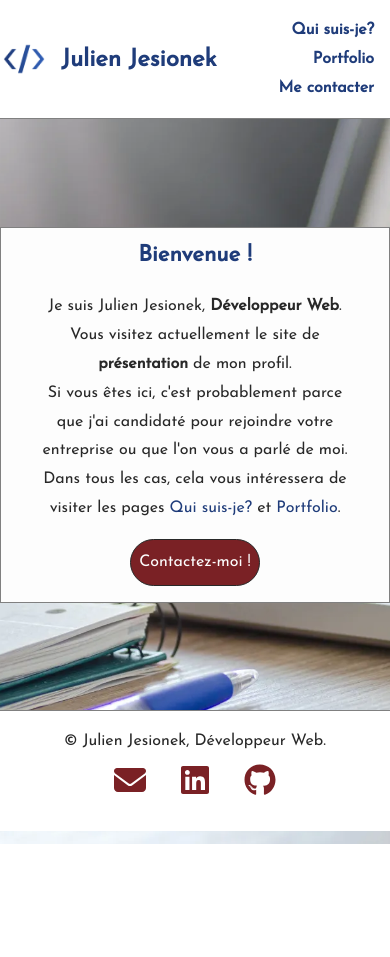
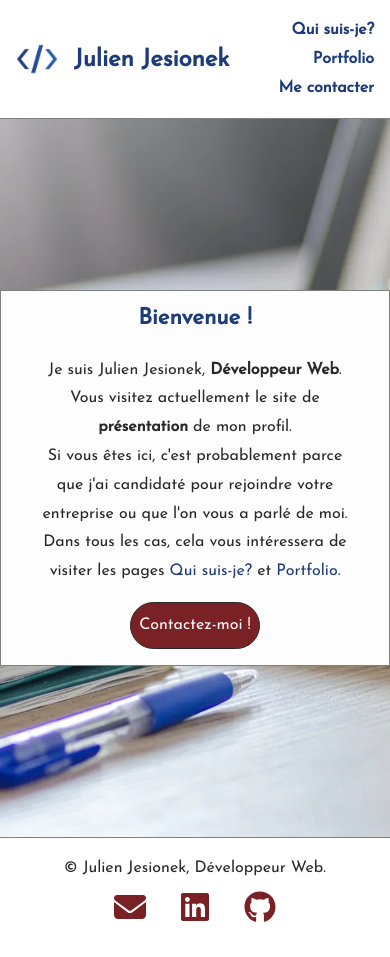
Before and after one commit to JulienJes/portfolio, a React (Create React App) app: page / in a window 390 px wide. Before the commit the page ends 844 px from the top, so only its background shows below. Built offline with nearby package versions, Linux system fonts and the light colour scheme.

Commit message:
tobeprod?

```diff
--- a/src/styles/pages/_aboutme.scss
+++ b/src/styles/pages/_aboutme.scss
@@ -1,6 +1,4 @@
 .about{
-    //margin: 2em auto;
-    min-width: none;
     max-width: none;
     border: none;
     border-radius: unset;
--- a/src/styles/responsive/mobile.scss
+++ b/src/styles/responsive/mobile.scss
@@ -1,15 +1,11 @@
 @media screen and (max-width:767px) {
 
-    // SETTINGS ------------------------
-    main{
-        min-height: 70vh;
-    }
+    //SETTINGS ------------------------
 
-    // HEADER ------------------------
+    //HEADER ------------------------
     .logo-container{
         display: flex;
         align-items: center;
-        margin-left: 0.2rem;
     }
 
     .nav-container{
@@ -25,6 +21,7 @@
         max-width: unset;
         width: 100%;
         border-radius: unset;
+        margin: auto;
     }
 
     //ABOUTME ------------------------
@@ -39,7 +36,7 @@
     }
 
     .head{
-        width: 90%;
+        width: 100%;
     }
 
     .cards{
@@ -75,8 +72,6 @@
         &-body{
             & .project{
                 width: 100%;
-                &:not(:last-child){
-                }
                 &:first-child{
                     margin-right: unset;
                     margin-bottom: unset;
--- a/src/styles/responsive/tablette.scss
+++ b/src/styles/responsive/tablette.scss
@@ -1,13 +1,11 @@
 @media screen and (max-width:991px) {
 
-    // SETTINGS ------------------------
+    //SETTINGS ------------------------
     main{
         min-height: 85vh;
-        &::after{
-        }
     }
 
-    // HEADER ------------------------
+    //HEADER ------------------------
     .nav-container{
         width: 40%;
     }
```
Also changed, not shown: public/img/sites/chouetteagence.webp.
